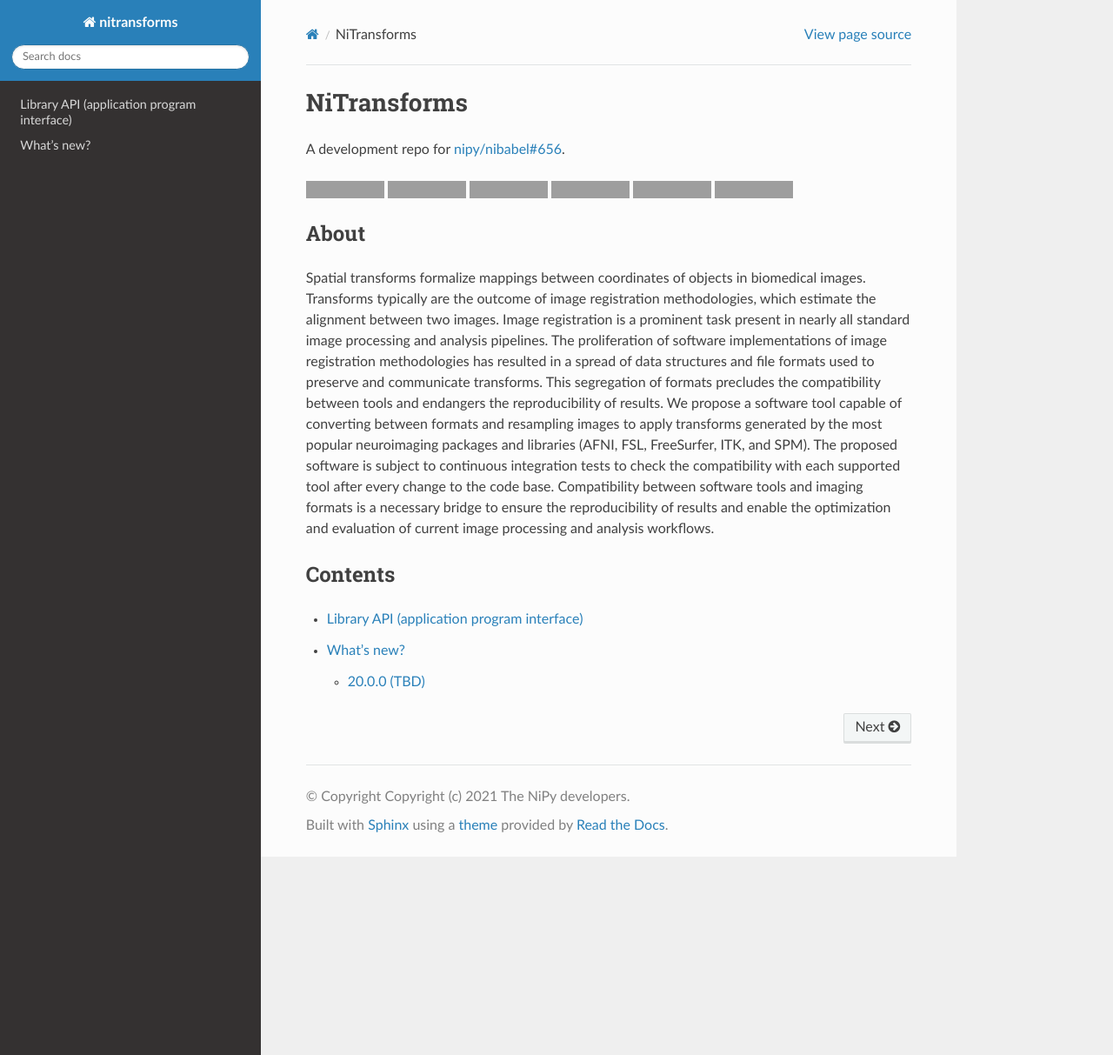
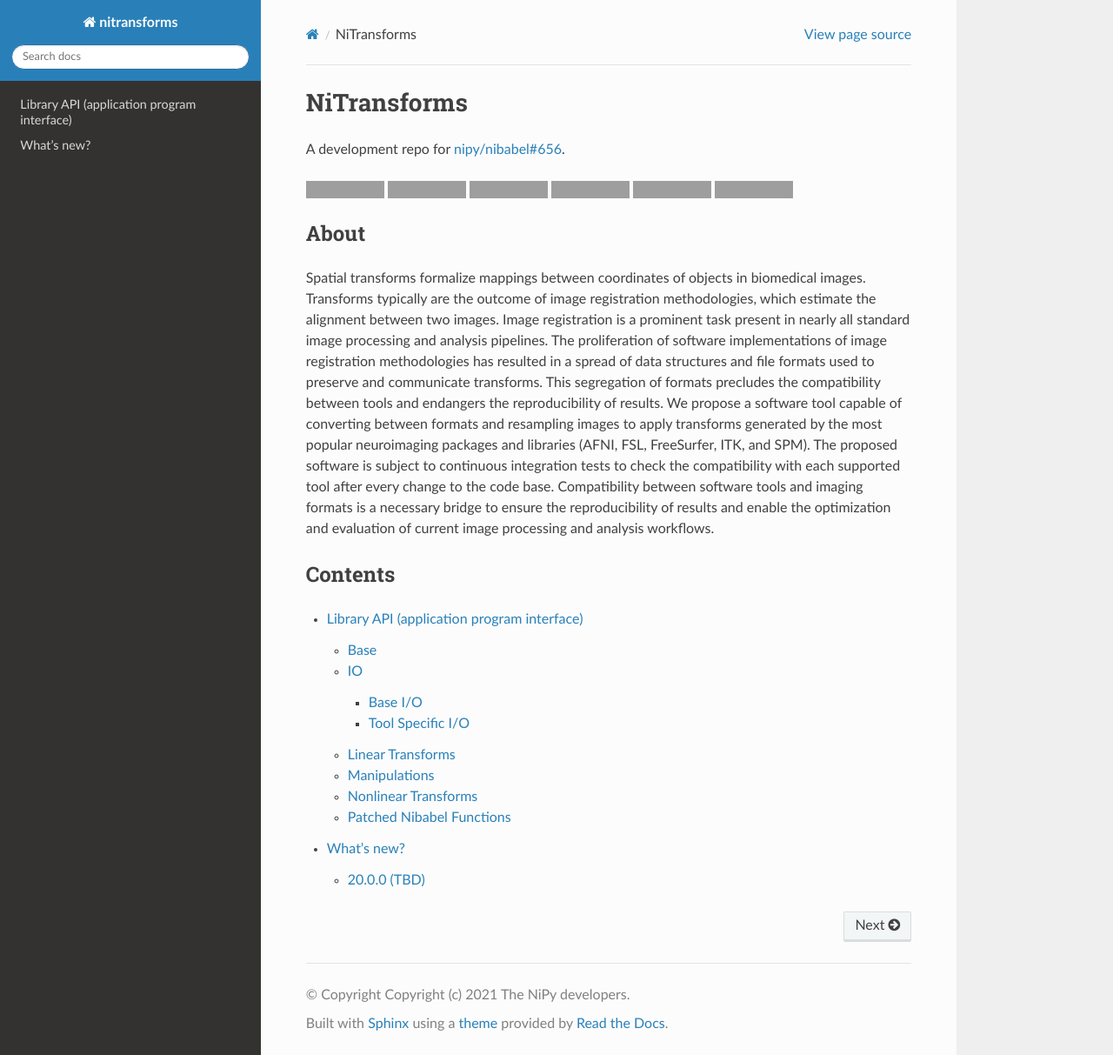
Before and after one commit to nipy/nitransforms, a Sphinx documentation site: the page built from docs/index.rst, in a window 1280 px wide and 1213 px high. Shown: the whole window at 87% size. Built offline with Sphinx 7.4.7 and the Read the Docs theme 2.0.0, drawn with Linux system fonts in a browser that asks for light colours; pages that are not in the unit, such as notebooks, are missing from menus; the version number could not be read and is left out; grey boxes are pictures that could not be loaded.

```diff
--- /dev/null
+++ b/docs/_api/base.rst
@@ -0,0 +1,6 @@
+====
+Base
+====
+
+.. automodule:: nitransforms.base
+    :members:
--- /dev/null
+++ b/docs/_api/linear.rst
@@ -0,0 +1,6 @@
+=================
+Linear Transforms
+=================
+
+.. automodule:: nitransforms.linear
+    :members:
--- /dev/null
+++ b/docs/_api/manip.rst
@@ -0,0 +1,6 @@
+=============
+Manipulations
+=============
+
+.. automodule:: nitransforms.manip
+    :members:
--- /dev/null
+++ b/docs/_api/nonlinear.rst
@@ -0,0 +1,6 @@
+====================
+Nonlinear Transforms
+====================
+
+.. automodule:: nitransforms.nonlinear
+    :members:
--- /dev/null
+++ b/docs/_api/patched.rst
@@ -0,0 +1,6 @@
+=========================
+Patched Nibabel Functions
+=========================
+
+.. automodule:: nitransforms.patched
+    :members:
```
Also changed, not shown: docs/_api/io.rst (added, +39 -0 lines), docs/api.rst (+7 -8 lines).
